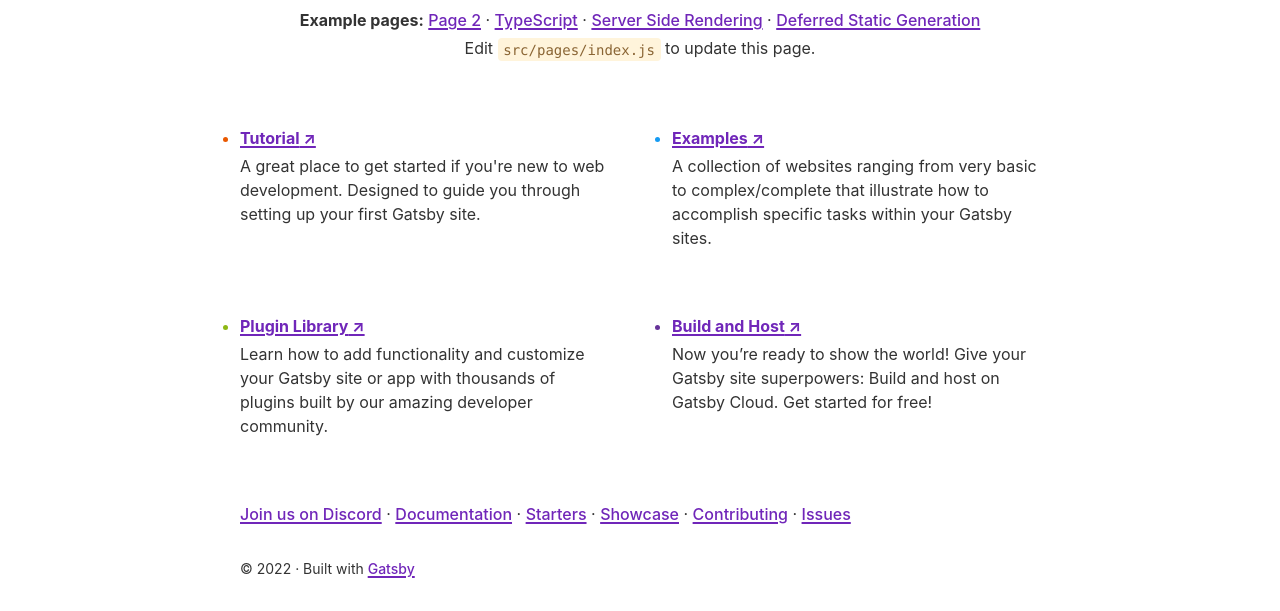
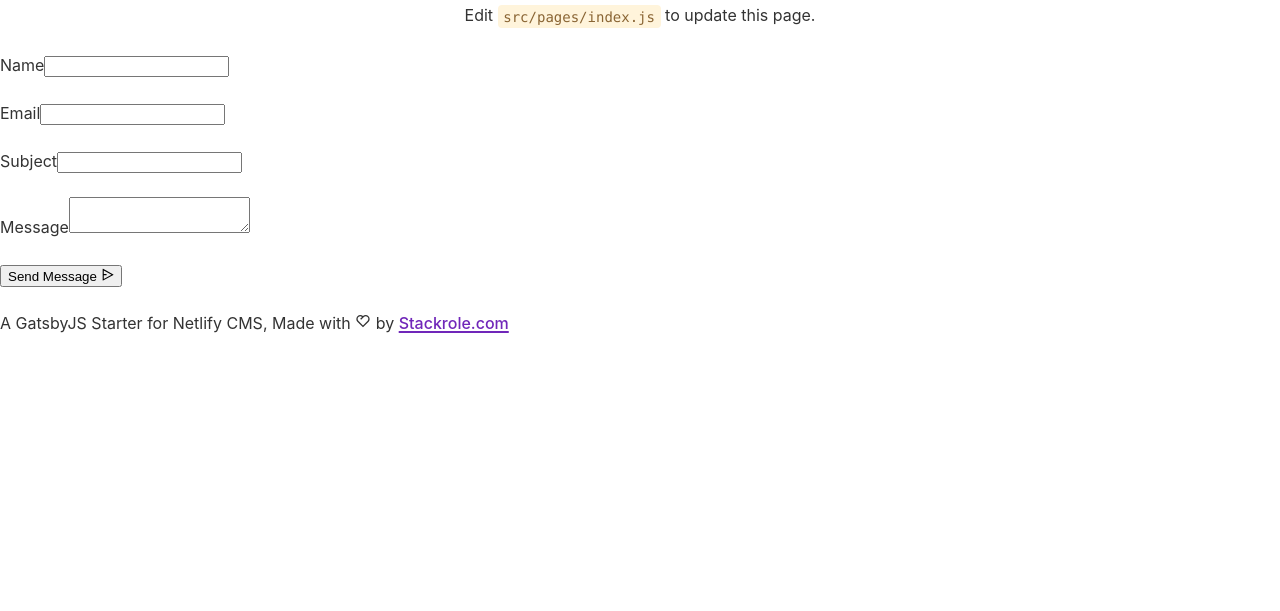
Before and after one commit to TristanSchorn/qr, a Gatsby site: page / in a window 1280 px wide. Shown: the part 248-859 px from the top of the page. After the commit the page ends 800 px from the top, so only its background shows below. Built offline with nearby package versions, Linux system fonts and the light colour scheme; Gatsby itself is replaced by a stand-in of ours.

Commit message:
Basic form test

```diff
--- a/package.json
+++ b/package.json
@@ -13,7 +13,9 @@
     "gatsby-transformer-sharp": "^4.21.0",
     "prop-types": "^15.8.1",
     "react": "^18.1.0",
-    "react-dom": "^18.1.0"
+    "react-dom": "^18.1.0",
+    "react-icons": "^4.4.0",
+    "theme-ui": "^0.14.7"
   },
   "devDependencies": {
     "prettier": "^2.7.1"
--- /dev/null
+++ b/src/components/footer.js
@@ -0,0 +1,25 @@
+/** @jsx jsx */
+import { jsx } from "theme-ui"
+import { Link } from "gatsby"
+import { RiHeart2Line } from "react-icons/ri"
+
+const Footer = () => (
+  <footer
+    className="site-footer"
+    sx={{
+      bg: "siteColor",
+    }}
+  >
+    <div className="container">
+      <p>
+        A GatsbyJS Starter for Netlify CMS, Made with{" "}
+        <span className="icon -love">
+          <RiHeart2Line />
+        </span>{" "}
+        by <Link to="/">Stackrole.com</Link>
+      </p>
+    </div>
+  </footer>
+)
+
+export default Footer
--- a/src/components/layout.js
+++ b/src/components/layout.js
@@ -10,42 +10,45 @@ import PropTypes from "prop-types"
 import { useStaticQuery, graphql } from "gatsby"
 
 import Header from "./header"
+import Logo from "./logo"
 import "./layout.css"
+import Navigation from "./navigation"
 
-const Layout = ({ children }) => {
-  const data = useStaticQuery(graphql`
-    query SiteTitleQuery {
-      site {
-        siteMetadata {
-          title
-        }
+import Footer from "./footer"
+import Theme from "../components/theme"
+
+const query = graphql`
+  query LayoutQuery {
+    site {
+      siteMetadata {
+        siteTitle: title
       }
     }
-  `)
+  }
+`
+
+const Layout = ({ children, className }) => {
+  const { site } = useStaticQuery(query)
+  const { siteTitle } = site.siteMetadata
 
   return (
-    <>
-      <Header siteTitle={data.site.siteMetadata?.title || `Title`} />
-      <div
-        style={{
-          margin: `0 auto`,
-          maxWidth: `var(--size-content)`,
-          padding: `var(--size-gutter)`,
-        }}
-      >
-        <main>{children}</main>
-        <footer
-          style={{
-            marginTop: `var(--space-5)`,
-            fontSize: `var(--font-sm)`,
-          }}
-        >
-          © {new Date().getFullYear()} &middot; Built with
-          {` `}
-          <a href="https://www.gatsbyjs.com">Gatsby</a>
-        </footer>
-      </div>
-    </>
+    <div className="primary-container">
+      <Header>
+        <Logo title={siteTitle} />
+        <div sx={layoutStyle.nav}>
+          <div sx={{ display: ["flex", "flex", "flex", "none"] }}>
+            {/* <Search searchIndex={siteSearchIndex.index} /> */}
+          </div>
+          <Navigation />
+        </div>
+        <div sx={layoutStyle.appearance}>
+          {/* <Search searchIndex={siteSearchIndex.index} /> */}
+          <Theme />
+        </div>
+      </Header>
+      <main className={"container " + className}>{children}</main>
+      <Footer />
+    </div>
   )
 }
 
@@ -54,3 +57,16 @@ Layout.propTypes = {
 }
 
 export default Layout
+
+const layoutStyle = {
+  appearance: {
+    display: ["none", "none", "none", "flex"],
+    alignItems: "center",
+    gap: 4,
+  },
+  nav: {
+    display: "flex",
+    alignItems: "center",
+    gap: 4,
+  },
+}
--- /dev/null
+++ b/src/components/logo.js
@@ -0,0 +1,10 @@
+import React from "react"
+import { Link } from "gatsby"
+
+const Logo = props => (
+  <div className="site-logo">
+    <Link to="/">{props.title}</Link>
+  </div>
+)
+
+export default Logo
--- /dev/null
+++ b/src/components/navigation.js
@@ -0,0 +1,95 @@
+/** @jsx jsx */
+import { jsx } from "theme-ui"
+import React from "react"
+import { Link } from "gatsby"
+import { RiMenu3Line, RiCloseLine } from "react-icons/ri"
+import Theme from "../components/theme"
+
+const MenuItems = [
+  {
+    path: "/",
+    title: "Home",
+  },
+  {
+    path: "/about",
+    title: "About",
+  },
+  {
+    path: "/blog",
+    title: "Blog",
+  },
+  {
+    path: "/contact",
+    title: "Contact",
+  },
+]
+
+const ListLink = props => (
+  <li>
+    <Link to={props.to}>{props.children}</Link>
+  </li>
+)
+
+class Navigation extends React.Component {
+  constructor(props) {
+    super(props)
+    this.state = { showMenu: false }
+    this.handleToggleClick = this.handleToggleClick.bind(this)
+  }
+
+  handleToggleClick() {
+    this.setState(state => ({
+      showMenu: !state.showMenu,
+    }))
+  }
+
+  render() {
+    const listMenuItems = MenuItems.map((menuItem, index) => (
+      <ListLink key={index} to={menuItem.path}>
+        {menuItem.title}
+      </ListLink>
+    ))
+    return (
+      <nav className="site-navigation" sx={navStyle.menu}>
+        <button
+          aria-label="toggle menu"
+          onClick={this.handleToggleClick}
+          className={"menu-trigger" + (this.state.showMenu ? " is-active" : "")}
+        >
+          <div className="icon-menu-line">
+            <RiMenu3Line />
+          </div>
+          <div className="icon-menu-close">
+            <RiCloseLine />
+          </div>
+        </button>
+        <ul>
+          {listMenuItems}
+          <div sx={navStyle.border}></div>
+          <div sx={navStyle.theme}>
+            <Theme />
+          </div>
+        </ul>
+      </nav>
+    )
+  }
+}
+
+export default Navigation
+
+const navStyle = {
+  menu: {
+    ul: {
+      bg: "siteColor",
+    },
+  },
+  theme: {
+    display: ["block", "block", "block", "none"],
+    p: " 25px 20px 20px",
+  },
+  border: {
+    bg: "borderColor",
+    borderTop: "1px solid transparent",
+    display: ["block", "block", "block", "none"],
+  },
+}
--- /dev/null
+++ b/src/components/theme.js
@@ -0,0 +1,54 @@
+/** @jsx jsx */
+import { jsx } from "theme-ui"
+import { useColorMode } from "theme-ui"
+import { FiMoon, FiSun } from "react-icons/fi"
+
+const Theme = () => {
+  const [colorMode, setColorMode] = useColorMode()
+  return (
+    <div sx={themeStyles.modeOption}>
+      <button
+        onClick={e => {
+          setColorMode(colorMode === "default" ? "dark" : "default")
+        }}
+      >
+        <div sx={themeStyles.modeIcons}>
+          <div>{colorMode === "default" ? <FiMoon /> : <FiSun />}</div>
+          <div sx={themeStyles.modeText}>
+            {colorMode === "default" ? "Dark" : "Light"}
+          </div>
+        </div>
+      </button>
+    </div>
+  )
+}
+export default Theme
+
+const themeStyles = {
+  modeOption: {
+    button: {
+      fontSize: "25px",
+      bg: "transparent",
+      border: "none",
+      cursor: "pointer",
+      mt: "-5px",
+      p: "0 20px 0 0",
+      "&:hover": {
+        color: "#bea9b3",
+      },
+    },
+  },
+  modeIcons: {
+    display: "flex",
+    alignItems: "center",
+    color: "#fff",
+    mt: "10px",
+  },
+  modeText: {
+    fontSize: "16px",
+    display: ["block", "block", "block", "none"],
+    p: " 0 10px",
+    mt: "-5px",
+    letterSpacing: "1px",
+  },
+}
--- a/src/pages/index.js
+++ b/src/pages/index.js
@@ -5,33 +5,7 @@ import { StaticImage } from "gatsby-plugin-image"
 import Layout from "../components/layout"
 import Seo from "../components/seo"
 import * as styles from "../components/index.module.css"
-
-const links = [
-  {
-    text: "Tutorial",
-    url: "https://www.gatsbyjs.com/docs/tutorial",
-    description:
-      "A great place to get started if you're new to web development. Designed to guide you through setting up your first Gatsby site.",
-  },
-  {
-    text: "Examples",
-    url: "https://github.com/gatsbyjs/gatsby/tree/master/examples",
-    description:
-      "A collection of websites ranging from very basic to complex/complete that illustrate how to accomplish specific tasks within your Gatsby sites.",
-  },
-  {
-    text: "Plugin Library",
-    url: "https://www.gatsbyjs.com/plugins",
-    description:
-      "Learn how to add functionality and customize your Gatsby site or app with thousands of plugins built by our amazing developer community.",
-  },
-  {
-    text: "Build and Host",
-    url: "https://www.gatsbyjs.com/cloud",
-    description:
-      "Now you’re ready to show the world! Give your Gatsby site superpowers: Build and host on Gatsby Cloud. Get started for free!",
-  },
-]
+import { RiSendPlane2Line } from "react-icons/ri"
 
 const samplePageLinks = [
   {
@@ -44,27 +18,6 @@ const samplePageLinks = [
   { text: "TypeScript", url: "using-typescript" },
   { text: "Server Side Rendering", url: "using-ssr" },
   { text: "Deferred Static Generation", url: "using-dsg" },
-]
-
-const moreLinks = [
-  { text: "Join us on Discord", url: "https://gatsby.dev/discord" },
-  {
-    text: "Documentation",
-    url: "https://gatsbyjs.com/docs/",
-  },
-  {
-    text: "Starters",
-    url: "https://gatsbyjs.com/starters/",
-  },
-  {
-    text: "Showcase",
-    url: "https://gatsbyjs.com/showcase/",
-  },
-  {
-    text: "Contributing",
-    url: "https://www.gatsbyjs.com/contributing/",
-  },
-  { text: "Issues", url: "https://github.com/gatsbyjs/gatsby/issues" },
 ]
 
 const utmParameters = `?utm_source=starter&utm_medium=start-page&utm_campaign=default-starter`
@@ -97,25 +50,57 @@ const IndexPage = () => (
         Edit <code>src/pages/index.js</code> to update this page.
       </p>
     </div>
-    <ul className={styles.list}>
-      {links.map(link => (
-        <li key={link.url} className={styles.listItem}>
-          <a
-            className={styles.listItemLink}
-            href={`${link.url}${utmParameters}`}
-          >
-            {link.text} ↗
-          </a>
-          <p className={styles.listItemDescription}>{link.description}</p>
-        </li>
-      ))}
-    </ul>
-    {moreLinks.map((link, i) => (
-      <React.Fragment key={link.url}>
-        <a href={`${link.url}${utmParameters}`}>{link.text}</a>
-        {i !== moreLinks.length - 1 && <> · </>}
-      </React.Fragment>
-    ))}
+
+    <div className="wrapper">
+        <form
+          className="contact-form"
+          action="/thanks"
+          name="contact"
+          method="POST"
+          data-netlify="true"
+          data-netlify-honeypot="bot-field"
+        >
+          <input type="hidden" name="form-name" value="contact" />
+          <p>
+            <label>
+              Name
+              <input type="text" name="name" required />
+            </label>
+          </p>
+          <p>
+            <label>
+              Email
+              <input type="email" name="email" required />
+            </label>
+          </p>
+          <p>
+            <label>
+              Subject
+              <input type="text" name="subject" required />
+            </label>
+          </p>
+          <p>
+            <label>
+              Message<textarea name="message" required></textarea>
+            </label>
+          </p>
+          <p className="text-align-right">
+            <button
+              className="button"
+              sx={{
+                variant: "variants.button",
+              }}
+              type="submit"
+            >
+              Send Message{" "}
+              <span className="icon -right">
+                <RiSendPlane2Line />
+              </span>
+            </button>
+          </p>
+        </form>
+      </div>
+
   </Layout>
 )
 
```
Also changed, not shown: 1 other file.
